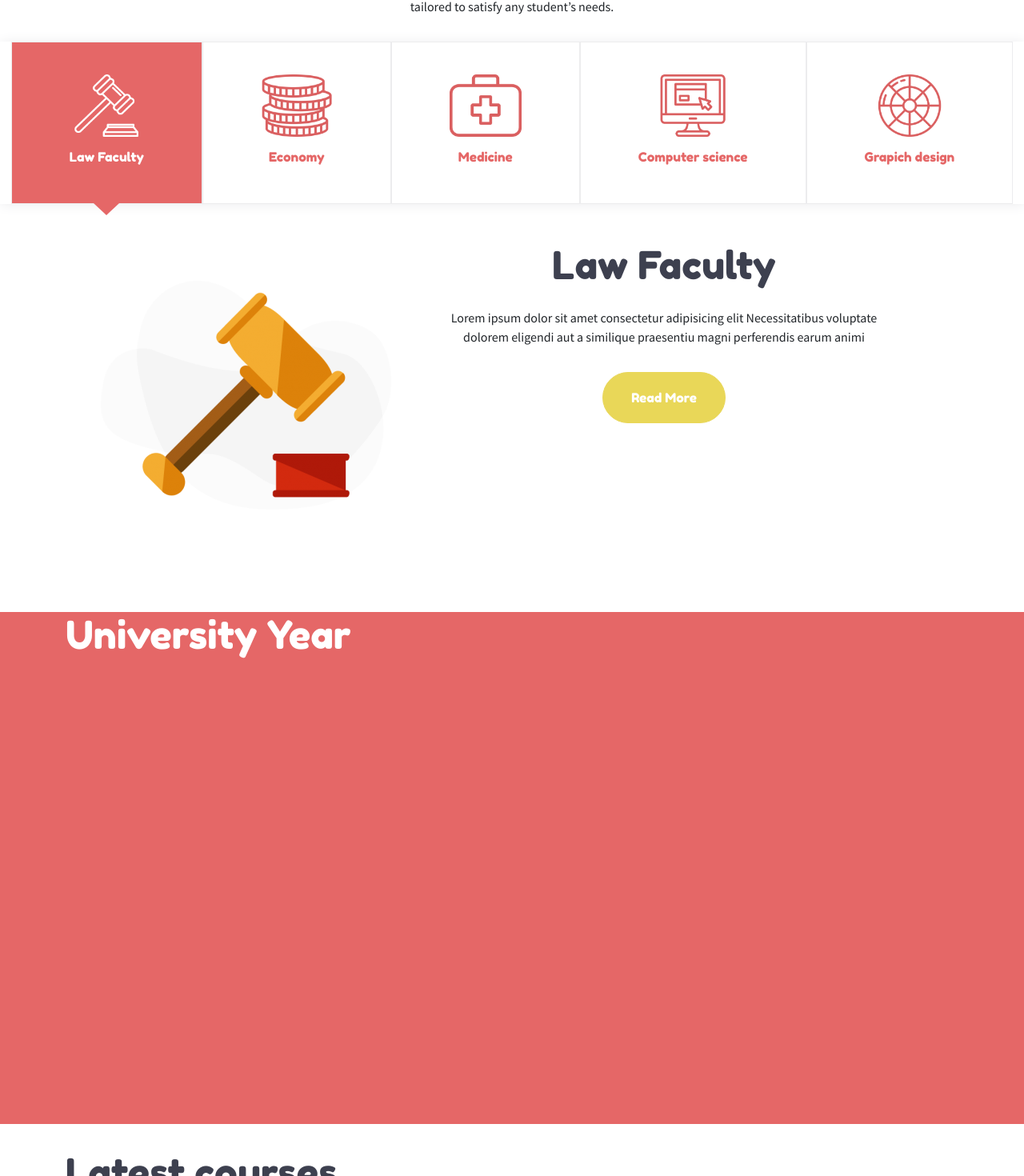
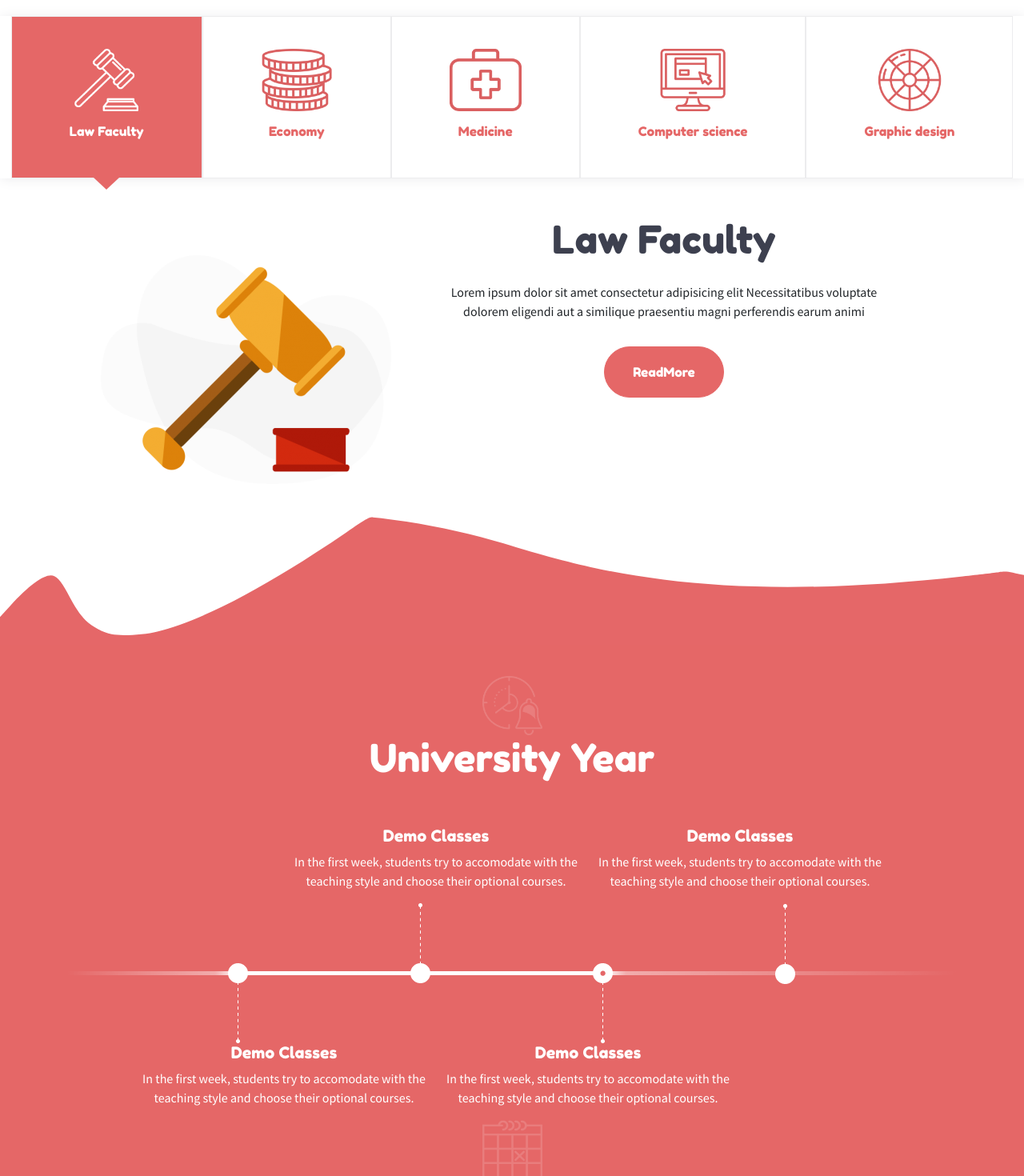
Before and after one commit to cif95/proj-html-vuejs, a Vue app: page / in a window 1280 px wide. Shown: the part 1322-2792 px from the top of the page at 80% size. Built offline with nearby package versions, Linux system fonts and the light colour scheme.

Commit message:
created university year + faculties slider items

```diff
--- a/src/assets/scss/partials/_common.scss
+++ b/src/assets/scss/partials/_common.scss
@@ -19,6 +19,12 @@ h2 {
 	background-color: $secondaryColor;
 }
 
+.my-btn-primary {
+	color: white;
+	border: 1px solid $primaryColor;
+	background-color: $primaryColor;
+}
+
 .my-btn-white {
 	color: $primaryColor;
 	border: 1px solid white;
--- a/src/assets/scss/partials/_variables.scss
+++ b/src/assets/scss/partials/_variables.scss
@@ -24,8 +24,9 @@ $sectionHeadingColor: #3D404F;
 }
 
 
-@mixin position($position, $right, $bottom, $left) {
+@mixin position($position, $top, $right, $bottom, $left) {
 	position: $position;
+	top: $top;
 	right: $right;
 	bottom: $bottom;
 	left: $left;
--- a/src/components/Header.vue
+++ b/src/components/Header.vue
@@ -30,7 +30,7 @@ header {
     url(../assets/img/theme_slider2_bg-1.jpg); // must change on slide
   background-position: top center;
   img.wave-svg {
-    @include position(absolute, 0, 0, 0);
+    @include position(absolute, inherit, 0, 0, 0);
   }
 }
 </style>
--- a/src/components/Main.vue
+++ b/src/components/Main.vue
@@ -5,18 +5,20 @@
         <StandardContent :section="this.sections[0]" />
       </div>
     </section>
-    <section id="faculties" class="text-center">
+    <section id="faculties" class="text-center position-relative pb-5">
       <FacultiesContent :faculties="this.faculties" />
-      <div class="container">
-        <!-- changing props to standardContent when slides  -->
-        <StandardContent :section="this.sections[1]" />
+      <div class="container pb-5">
+        <!-- standard content active must change on click  -->
+        <StandardContent
+          v-show="item.active"
+          v-for="(item, index) in this.faculties"
+          :key="index"
+          :section="item"
+        />
       </div>
     </section>
     <section id="time-line">
-      <div class="container">
-        <h2>University Year</h2>
-        <!-- card component here -->
-      </div>
+      <TimeLineContent />
     </section>
     <section id="latest-courses">
       <div class="container">
@@ -26,12 +28,12 @@
     </section>
     <section id="methods">
       <div class="container">
-        <StandardContent :section="this.sections[2]" />
+        <StandardContent :section="this.sections[1]" />
       </div>
     </section>
     <section id="fees">
       <div class="container">
-        <StandardContent :section="this.sections[3]" />
+        <StandardContent :section="this.sections[2]" />
       </div>
     </section>
     <!-- subscribe banner component -->
@@ -41,6 +43,7 @@
 <script>
 import StandardContent from "./MainComponents/StandardContent.vue";
 import FacultiesContent from "./MainComponents/FacultiesContent.vue";
+import TimeLineContent from "./MainComponents/TimeLineContent.vue";
 
 export default {
   name: "IndexMain",
@@ -48,34 +51,69 @@ export default {
     return {
       faculties: [
         {
+          thumbIconPath: "Gavel-v2.png",
+          thumbIconAlt: "Law faculty icon",
+          active: true,
+          hasIcon: false,
+          iconPath: null,
+          imgPath: "Gavel-Illustration-e1556884768193.png",
           title: "Law Faculty",
-          imgPath: "Gavel-v2.png",
-          imgAlt: "Law faculty icon",
-          active: true,
+          text: "Lorem ipsum dolor sit amet consectetur adipisicing elit Necessitatibus voluptate dolorem eligendi aut a similique praesentiu magni perferendis earum animi",
+          btnText: "ReadMore",
+          btnColor: "primary",
+          textColOrder: 1,
         },
         {
+          active: false,
+          hasIcon: false,
+          iconPath: null,
+          thumbIconPath: "Coins-tabs-v2.png",
+          thumbIconAlt: "Economy faculty icon",
           title: "Economy",
-          imgPath: "Coins-tabs-v2.png",
-          imgAlt: "Economy faculty icon",
-          active: false,
+          imgPath: "Economy.png",
+          text: "Lorem ipsum dolor sit amet consectetur adipisicing elit Necessitatibus voluptate dolorem eligendi aut a similique praesentiu magni perferendis earum animi",
+          btnText: "ReadMore",
+          btnColor: "primary",
+          textColOrder: 1,
         },
         {
+          active: false,
+          hasIcon: false,
+          iconPath: null,
           title: "Medicine",
-          imgPath: "Medicine-tabs-v2.png",
-          imgAlt: "Medicine faculty icon",
-          active: false,
+          thumbIconPath: "Medicine-tabs-v2.png",
+          thumbIconAlt: "Medicine faculty icon",
+          imgPath: "Medicine.png",
+          text: "Lorem ipsum dolor sit amet consectetur adipisicing elit Necessitatibus voluptate dolorem eligendi aut a similique praesentiu magni perferendis earum animi",
+          btnText: "ReadMore",
+          btnColor: "primary",
+          textColOrder: 1,
         },
         {
+          active: false,
+          hasIcon: false,
+          iconPath: null,
+          thumbIconPath: "Computer-tabs-v2.png",
+          thumbIconAlt: "Computer science faculty icon",
           title: "Computer science",
-          imgPath: "Computer-tabs-v2.png",
-          imgAlt: "Computer science faculty icon",
-          active: false,
+          imgPath: "Computer-Science.png",
+          text: "Lorem ipsum dolor sit amet consectetur adipisicing elit Necessitatibus voluptate dolorem eligendi aut a similique praesentiu magni perferendis earum animi",
+          btnText: "ReadMore",
+          btnColor: "primary",
+          textColOrder: 1,
         },
         {
-          title: "Grapich design",
-          imgPath: "Palette-tabs-v2.png",
-          imgAlt: "Graphic design faculty icon",
           active: false,
+          hasIcon: false,
+          iconPath: null,
+          thumbIconPath: "Palette-tabs-v2.png",
+          thumbIconAlt: "Graphic design faculty icon",
+          title: "Graphic design",
+          imgPath: "Graphic-Design.png",
+          text: "Lorem ipsum dolor sit amet consectetur adipisicing elit Necessitatibus voluptate dolorem eligendi aut a similique praesentiu magni perferendis earum animi",
+          btnText: "ReadMore",
+          btnColor: "primary",
+          textColOrder: 1,
         },
       ],
       sections: [
@@ -86,16 +124,8 @@ export default {
           title: "Thousands of courses",
           text: "Lorem ipsum dolor sit amet consectetur adipisicing elit Necessitatibus voluptate dolorem eligendi aut a similique praesentiu magni perferendis earum animi",
           btnText: "Browse through courses",
+          btnColor: "yellow",
           textColOrder: 0,
-        },
-        {
-          hasIcon: false,
-          iconPath: null,
-          imgPath: "Gavel-Illustration-e1556884768193.png",
-          title: "Law Faculty",
-          text: "Lorem ipsum dolor sit amet consectetur adipisicing elit Necessitatibus voluptate dolorem eligendi aut a similique praesentiu magni perferendis earum animi",
-          btnText: "Read More",
-          textColOrder: 1,
         },
         {
           hasIcon: true,
@@ -104,6 +134,7 @@ export default {
           title: "The most efficient examination method",
           text: "Lorem ipsum dolor sit amet consectetur adipisicing elit Necessitatibus voluptate dolorem eligendi aut a similique praesentiu magni perferendis earum animi",
           btnText: "Discover the method",
+          btnColor: "primary",
           textColOrder: 0,
         },
         {
@@ -113,6 +144,7 @@ export default {
           title: "Variable fee for international students",
           text: "Lorem ipsum dolor sit amet consectetur adipisicing elit Necessitatibus voluptate dolorem eligendi aut a similique praesentiu magni perferendis earum animi",
           btnText: "List of Fees",
+          btnColor: "primary",
           textColOrder: 1,
         },
       ],
@@ -121,18 +153,19 @@ export default {
   components: {
     StandardContent,
     FacultiesContent,
+    TimeLineContent,
   },
 };
 </script>
 
 <style lang="scss">
 @import "../assets/scss/partials/_variables.scss";
+main {
+  overflow-x: hidden;
+}
 h1,
 h2 {
   color: $sectionHeadingColor;
-}
-section {
-  margin-bottom: 2rem;
 }
 section#courses {
   background-image: url(../assets/img/home-background.png);
@@ -140,12 +173,21 @@ section#courses {
   background-size: contain;
   background-repeat: no-repeat;
 }
+
+section#faculties::after {
+  content: url("../assets/img/svg/svg-0.svg");
+  @include position(absolute, 81%, 0, inherit, 0);
+}
+
 section#time-line {
-  height: 80vh;
+  color: white;
   background-color: $primaryColor;
   h1,
   h2 {
     color: white;
   }
+  img.clock-icon {
+    width: 75px;
+  }
 }
 </style>
--- a/src/components/MainComponents/FacultiesContent.vue
+++ b/src/components/MainComponents/FacultiesContent.vue
@@ -16,8 +16,8 @@
         <img
           class="mb-3"
           :key="index"
-          :src="require(`../../assets/img/${item.imgPath}`)"
-          :alt="item.imgAlt"
+          :src="require(`../../assets/img/${item.thumbIconPath}`)"
+          :alt="item.thumbIconAlt"
         />
         <h6>{{ item.title }}</h6>
       </div>
@@ -27,7 +27,7 @@
 
 <script>
 export default {
-  name: "facultiesContent",
+  name: "FacultiesContent",
   props: ["faculties"],
 };
 </script>
@@ -60,9 +60,8 @@ div.my-slider {
       border-top: 0;
       border-top: 15px solid $primaryColor;
       display: block;
-      top: 100%;
       transform: translateX(-50%);
-      @include position(absolute, 0, 0, 50%);
+      @include position(absolute, 100%, 0, inherit, 50%);
     }
   }
 }
--- a/src/components/MainComponents/StandardContent.vue
+++ b/src/components/MainComponents/StandardContent.vue
@@ -11,7 +11,14 @@
       <p class="py-3">
         {{ section.text }}
       </p>
-      <button class="my-btn my-btn-yellow">{{ section.btnText }}</button>
+      <button
+        :class="
+          section.btnColor == 'yellow' ? 'my-btn-yellow' : 'my-btn-primary'
+        "
+        class="my-btn"
+      >
+        {{ section.btnText }}
+      </button>
     </div>
     <div class="col-5 p-5">
       <img
--- /dev/null
+++ b/src/components/MainComponents/TimeLineContent.vue
@@ -0,0 +1,64 @@
+<template>
+  <div class="container py-5">
+    <div class="row text-center">
+      <div class="col-12 pb-5">
+        <img
+          class="clock-icon"
+          src="../../assets/img/Clock-and-Bell.png"
+          alt="clock and bell icon"
+        />
+        <h2>University Year</h2>
+      </div>
+      <div class="col-4 offset-3">
+        <h5>Demo Classes</h5>
+        <p>
+          In the first week, students try to accomodate with the teaching style
+          and choose their optional courses.
+        </p>
+      </div>
+      <div class="col-4">
+        <h5>Demo Classes</h5>
+        <p>
+          In the first week, students try to accomodate with the teaching style
+          and choose their optional courses.
+        </p>
+      </div>
+      <div class="col-12">
+        <img src="../../assets/img/Timeline-Item.png" alt="timeline picture" />
+      </div>
+      <div class="col-4 offset-1">
+        <h5>Demo Classes</h5>
+        <p>
+          In the first week, students try to accomodate with the teaching style
+          and choose their optional courses.
+        </p>
+      </div>
+      <div class="col-4">
+        <h5>Demo Classes</h5>
+        <p>
+          In the first week, students try to accomodate with the teaching style
+          and choose their optional courses.
+        </p>
+      </div>
+      <div class="col-12 pb-5">
+        <img
+          class="clock-icon"
+          src="../../assets/img/upcoming-events-calendar-icon.png"
+          alt="calendar icon"
+        />
+        <h2 class="pb-5">Upcoming Events</h2>
+        <!-- card component here -->
+      </div>
+    </div>
+  </div>
+</template>
+
+<script>
+export default {
+  name: "TimeLine",
+};
+</script>
+
+<style style="scss" scoped>
+@import "../../assets/scss/partials/_variables.scss";
+</style>
```
